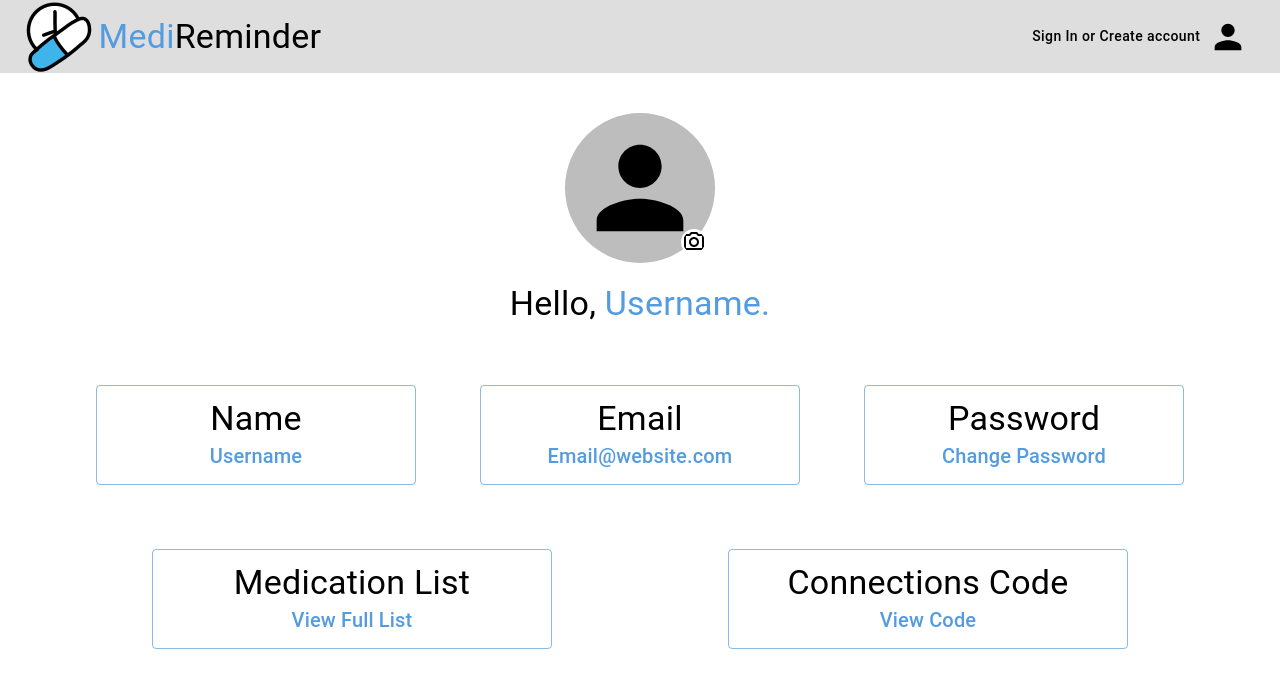
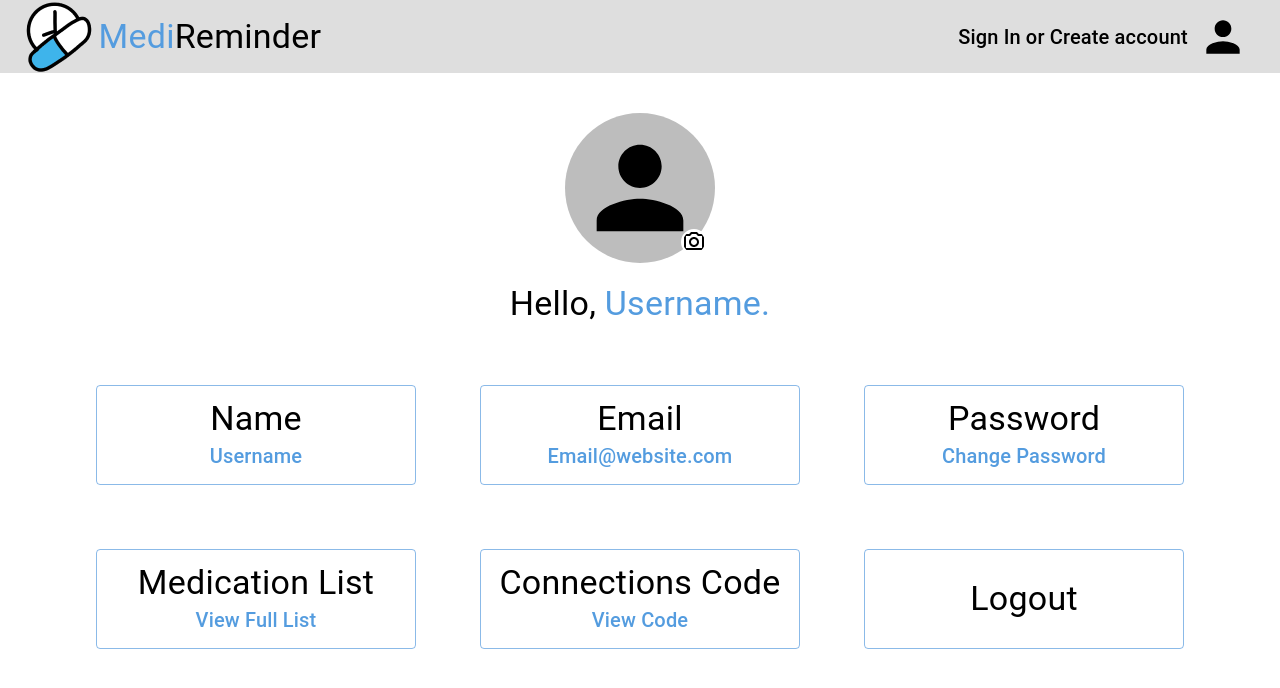
Before and after one commit to SolidifiedRay/MediReminder, a React (Create React App) app: page /#/account in a window 1280 px wide. Shown: the top 688 px of the page. Built offline with nearby package versions, Linux system fonts and the light colour scheme.

Commit message:
Add basic login and logout function

```diff
--- a/src/App.js
+++ b/src/App.js
@@ -1,5 +1,6 @@
+import { useState } from 'react';
 import NavigationBar from './components/NavigationBar';
-import { Routes, Route } from 'react-router-dom';
+import { Routes, Route, useNavigate } from 'react-router-dom';
 import Home from './routes/Home';
 import Login from './routes/Login';
 import Signup from './routes/Signup';
@@ -7,15 +8,44 @@ import Account from './routes/Account';
 import Connections from './routes/Connections';
 
 function App() {
+  const adminUser = {
+    email: 'admin@admin.com',
+    password: 'admin',
+  };
+
+  const [user, setUser] = useState({ username: '', email: '' });
+  let navigate = useNavigate();
+
+  const LoginFunc = (details) => {
+    if (
+      details.email === adminUser.email &&
+      details.password === adminUser.password
+    ) {
+      setUser({ username: details.email, email: details.email });
+      navigate('/account');
+    } else {
+      console.log('Faill');
+    }
+  };
+
+  const LogoutFunc = () => {
+    setUser({ username: '', email: '' });
+    navigate('/');
+  };
+
   return (
     <div className="App">
-      <NavigationBar />
+      <NavigationBar username={user.username} />
       <br />
       <Routes>
         <Route exact path="/" element={<Home />} />
-        <Route exact path="login" element={<Login />} />
+        <Route exact path="login" element={<Login LoginFunc={LoginFunc} />} />
         <Route exact path="signup" element={<Signup />} />
-        <Route exact path="account" element={<Account />} />
+        <Route
+          exact
+          path="account"
+          element={<Account LogoutFunc={LogoutFunc} />}
+        />
         <Route exact path="connections" element={<Connections />} />
       </Routes>
     </div>
--- a/src/components/NavigationBar.js
+++ b/src/components/NavigationBar.js
@@ -5,9 +5,12 @@ import Toolbar from '@mui/material/Toolbar';
 import Typography from '@mui/material/Typography';
 import Button from '@mui/material/Button';
 import PersonIcon from '@mui/icons-material/Person';
+import Group from '@mui/icons-material/Group';
+import DateRange from '@mui/icons-material/DateRange';
 import { Link } from 'react-router-dom';
+import { Stack } from '@mui/material';
 
-export default function NavigationBar() {
+export default function NavigationBar({ username }) {
   return (
     <Box sx={{ flexGrow: 1 }}>
       <AppBar position="static" style={{ background: '#DEDEDE' }} elevation={0}>
@@ -30,15 +33,47 @@ export default function NavigationBar() {
               Reminder
             </Typography>
           </Typography>
+          {username === '' ? (
             <Button
               color="inherit"
               style={{ color: '#000000', textTransform: 'none' }}
               component={Link}
               to={'/Login'}
             >
+              <Typography variant="h6">
                 Sign In or Create account &nbsp;
-            <PersonIcon style={{ width: 40, height: 40 }} />
+              </Typography>
+              <PersonIcon style={{ width: 50, height: 50 }} />
             </Button>
+          ) : (
+            <Stack direction="row" spacing={2}>
+              <Button
+                color="inherit"
+                style={{ color: '#000000', textTransform: 'none' }}
+              >
+                <Typography variant="h6">Reminders&nbsp;</Typography>
+                <DateRange style={{ width: 50, height: 50 }} />
+              </Button>
+              <Button
+                color="inherit"
+                style={{ color: '#000000', textTransform: 'none' }}
+                component={Link}
+                to={'/Connections'}
+              >
+                <Typography variant="h6">Connections&nbsp;</Typography>
+                <Group style={{ width: 50, height: 50 }} />
+              </Button>
+              <Button
+                color="inherit"
+                style={{ color: '#000000', textTransform: 'none' }}
+                component={Link}
+                to={'/Account'}
+              >
+                <Typography variant="h6">{username}</Typography>
+                <PersonIcon style={{ width: 50, height: 50 }} />
+              </Button>
+            </Stack>
+          )}
         </Toolbar>
       </AppBar>
     </Box>
--- a/src/routes/Account.js
+++ b/src/routes/Account.js
@@ -65,7 +65,7 @@ const SmallAvatar = styled(Avatar)(({ theme }) => ({
   border: `2px solid ${theme.palette.background.paper}`,
 }));
 
-function Account() {
+function Account({ LogoutFunc }) {
   const [openName, setOpenName] = React.useState(false);
   const handleClickOpenName = () => {
     setOpenName(true);
@@ -262,7 +262,7 @@ function Account() {
               </Button>
             </Box>
           </Grid>
-          <Grid item xs={12} sm={4} md={6}>
+          <Grid item xs={12} sm={4} md={4}>
             <Box display="flex" alignItems="center" justifyContent="center">
               <Button
                 variant="outlined"
@@ -297,7 +297,7 @@ function Account() {
               </Button>
             </Box>
           </Grid>
-          <Grid item xs={12} sm={4} md={6}>
+          <Grid item xs={12} sm={4} md={4}>
             <Box display="flex" alignItems="center" justifyContent="center">
               <Button
                 variant="outlined"
@@ -327,6 +327,34 @@ function Account() {
                     style={{ color: '#549CDF' }}
                   >
                     View Code
+                  </Typography>
+                </Stack>
+              </Button>
+            </Box>
+          </Grid>
+          <Grid item xs={12} sm={4} md={4}>
+            <Box display="flex" alignItems="center" justifyContent="center">
+              <Button
+                variant="outlined"
+                style={{
+                  height: '100px',
+                  width: '400px',
+                  textTransform: 'none',
+                }}
+                onClick={LogoutFunc}
+                disableElevation
+              >
+                <Stack
+                  display="flex"
+                  alignItems="center"
+                  justifyContent="center"
+                >
+                  <Typography
+                    display="inline"
+                    variant="h4"
+                    style={{ color: '#000000' }}
+                  >
+                    Logout
                   </Typography>
                 </Stack>
               </Button>
--- a/src/routes/Login.js
+++ b/src/routes/Login.js
@@ -1,3 +1,4 @@
+import { useState } from 'react';
 import Typography from '@mui/material/Typography';
 import Card from '@mui/material/Card';
 import Box from '@mui/material/Box';
@@ -46,7 +47,16 @@ const BootstrapInput = styled(InputBase)(({ theme }) => ({
   },
 }));
 
-function Login() {
+function Login({ LoginFunc }) {
+  const [details, setDetails] = useState({ email: '', password: '' });
+
+  const submitHandler = (e) => {
+    e.preventDefault();
+
+    LoginFunc(details);
+    console.log(details);
+  };
+
   return (
     <div>
       <br />
@@ -77,7 +87,13 @@ function Login() {
                   Email or username
                 </Typography>
               </InputLabel>
-              <BootstrapInput id="email" />
+              <BootstrapInput
+                id="email"
+                onChange={(e) =>
+                  setDetails({ ...details, email: e.target.value })
+                }
+                value={details.email}
+              />
             </FormControl>
           </Box>
           <Box
@@ -98,7 +114,13 @@ function Login() {
                   Password
                 </Typography>
               </InputLabel>
-              <BootstrapInput id="password" />
+              <BootstrapInput
+                id="password"
+                onChange={(e) =>
+                  setDetails({ ...details, password: e.target.value })
+                }
+                value={details.password}
+              />
             </FormControl>
           </Box>
           <Box
@@ -122,6 +144,7 @@ function Login() {
                 height: '30px',
                 borderRadius: '25px',
               }}
+              onClick={submitHandler}
               disableElevation
             >
               <Typography variant="h7">Sign in</Typography>
```
Lines whose indentation alone changed are shown as unchanged.
